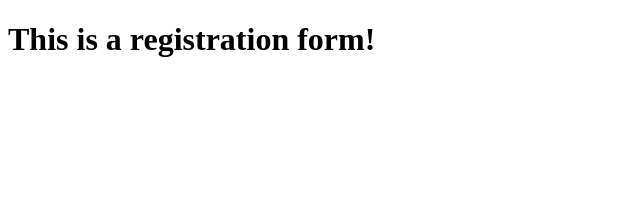
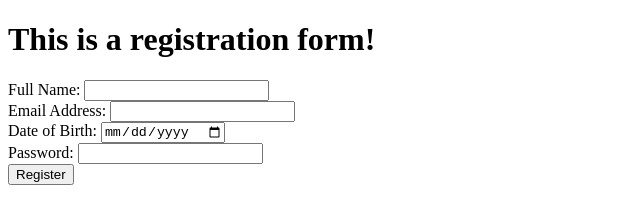
Before and after one commit to Hemang360/wd201, a website: page http-server/registration.html in a window 1280 px wide. Shown: the whole page, without its empty margins (0-640 px from the left). Drawn offline with Linux system fonts and the light colour scheme.

Commit message:
sample form added

```diff
--- a/http-server/registration.html
+++ b/http-server/registration.html
@@ -8,5 +8,20 @@
 <body>
     <h1>This is a registration form!
     </h1>
+    <form>
+    <label for="name">Full Name:</label>
+    <input type="text" id="name" name="name" required><br>
+
+    <label for="email">Email Address:</label>
+    <input type="email" id="email" name="email" required><br>
+
+    <label for="dob">Date of Birth:</label>
+    <input type="date" id="dob" name="dob" required><br>
+
+    <label for="password">Password:</label>
+    <input type="password" id="password" name="password" required><br>
+
+    <input type="submit" value="Register">
+  </form>
 </body>
 </html>
```
